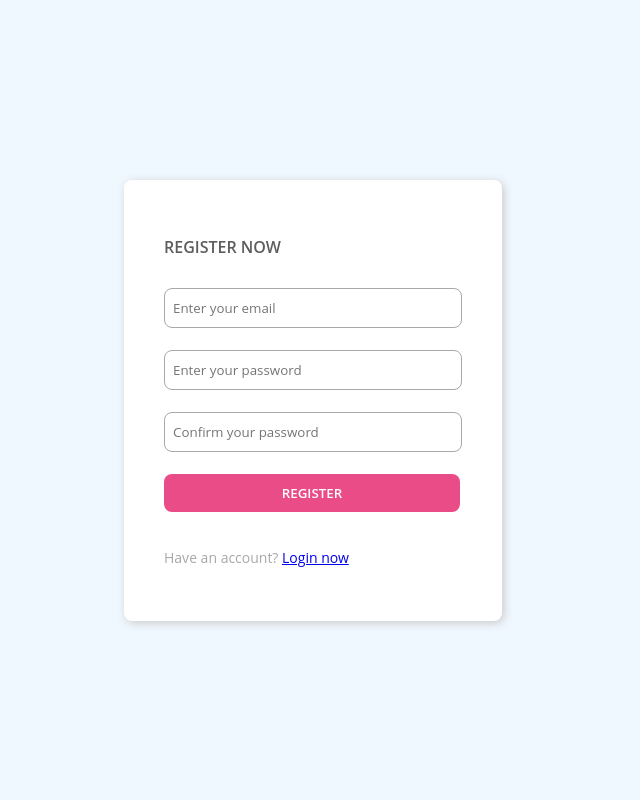
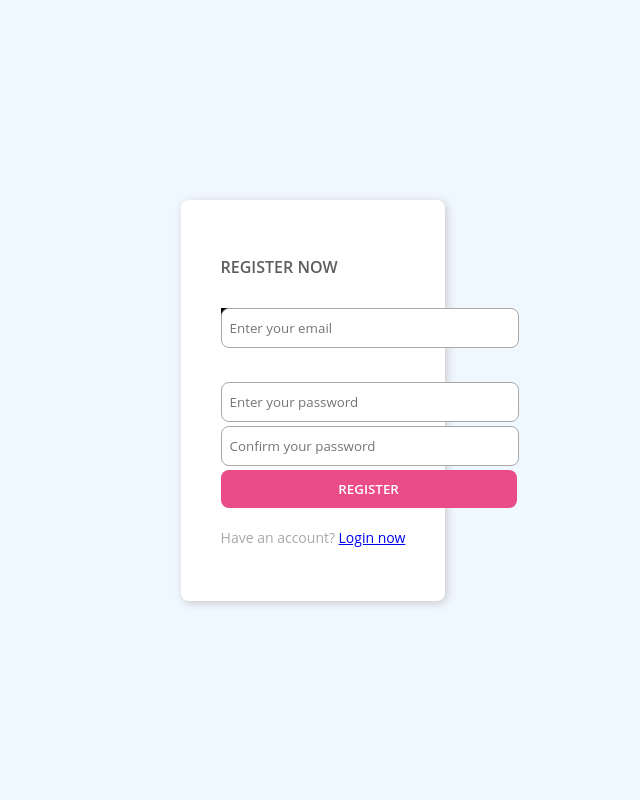
Before and after one commit to ddniel/CSRF_Project, a PHP site: page /register_form.php in a window 1280 px wide. Shown: the whole page, without its empty margins (327-967 px from the left). Run offline with PHP 8.4, Linux system fonts and the light colour scheme.

Commit message:
Un par de cambios al diseno

```diff
--- a/register_form.php
+++ b/register_form.php
@@ -58,7 +58,7 @@
                 }
                 ?>
 
-                <input class="input" type="email" name="username" placeholder="Enter your email" require><br><br>
+                <input class="input" type="email" name="username" placeholder="Enter your email" require><div class='sq'>hhhh</div></input><br><br>
                 <input class="input" type="password" name="password" placeholder="Enter your password" require><br><br>
                 <input class="input" type="password" name="cpassword" placeholder="Confirm your password" require><br><br>
                 <input class="btn" type="submit" value="Register" name="submit"><br><br>
--- a/styles.css
+++ b/styles.css
@@ -5,9 +5,12 @@ body{
     font-family: "Open Sans", sans-serif;
 }
 
+
+
 input{
     font-family: "Open Sans", sans-serif;
     width: 280px;
+    position: absolute;
 }
 
 main{
@@ -18,8 +21,6 @@ main{
     height: 100vh;
     background-color: aliceblue;
 }
-
-
 
 
 .card{
@@ -43,6 +44,8 @@ h3{
     border: solid 1px rgb(168, 168, 168) ;
 }
 
+
+
 .btn{
     width: 296px;
     padding: 10px 8px;
@@ -63,3 +66,10 @@ h3{
     font-size: 14px;
     font-weight: 400;
 }
+
+.sq{
+    width: 50px;
+    height: 30px;
+    background-color: black;
+    color: white;
+}
```
